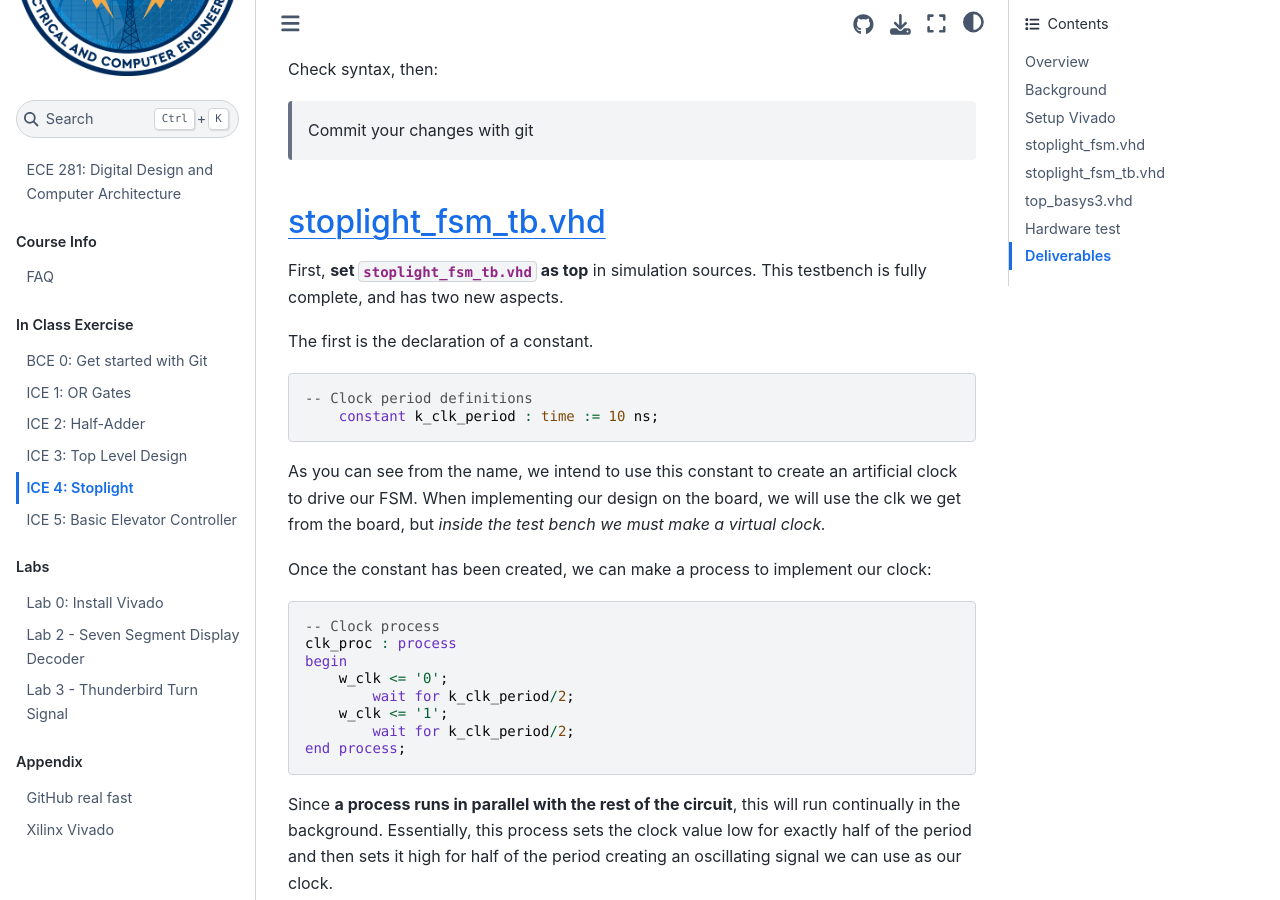
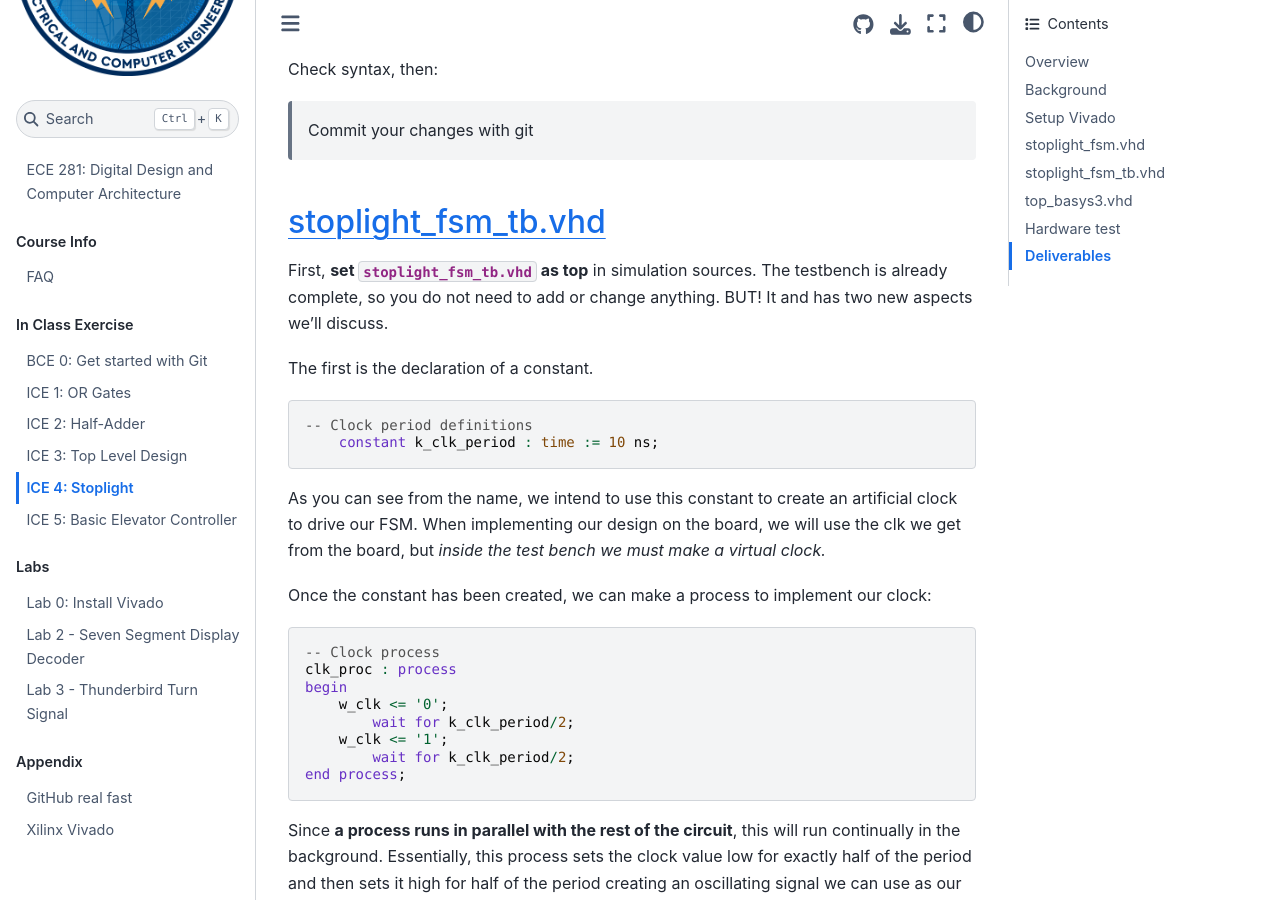
Before and after one commit to USAFA-ECE/ece281-book, a Jupyter Book: the page built from book/ICE/ICE4.md, in a window 1280 px wide and 900 px high, scrolled down 7088 px. Built offline with Jupyter Book 1.0.4 settings and Sphinx 7.4.7 and the Sphinx Book theme 1.1.4, drawn with Linux system fonts in a browser that asks for light colours; pages that are not in the unit, such as notebooks, are missing from menus.

Commit message:
Clarify tb as complete

```diff
--- a/book/ICE/ICE4.md
+++ b/book/ICE/ICE4.md
@@ -234,7 +234,8 @@ Check syntax, then:
 ## stoplight_fsm_tb.vhd
 
 First, **set `stoplight_fsm_tb.vhd` as top** in simulation sources.
-This testbench is fully complete, and has two new aspects.
+The testbench is already complete, so you do not need to add or change anything.
+BUT! It and has two new aspects we'll discuss.
 
 The first is the declaration of a constant.
 
```
